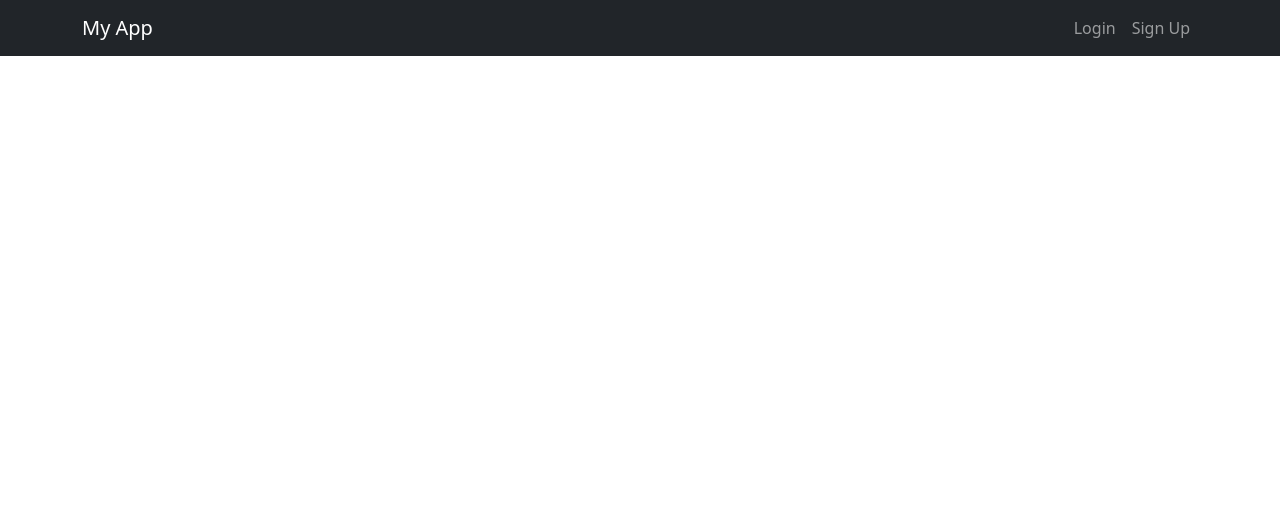
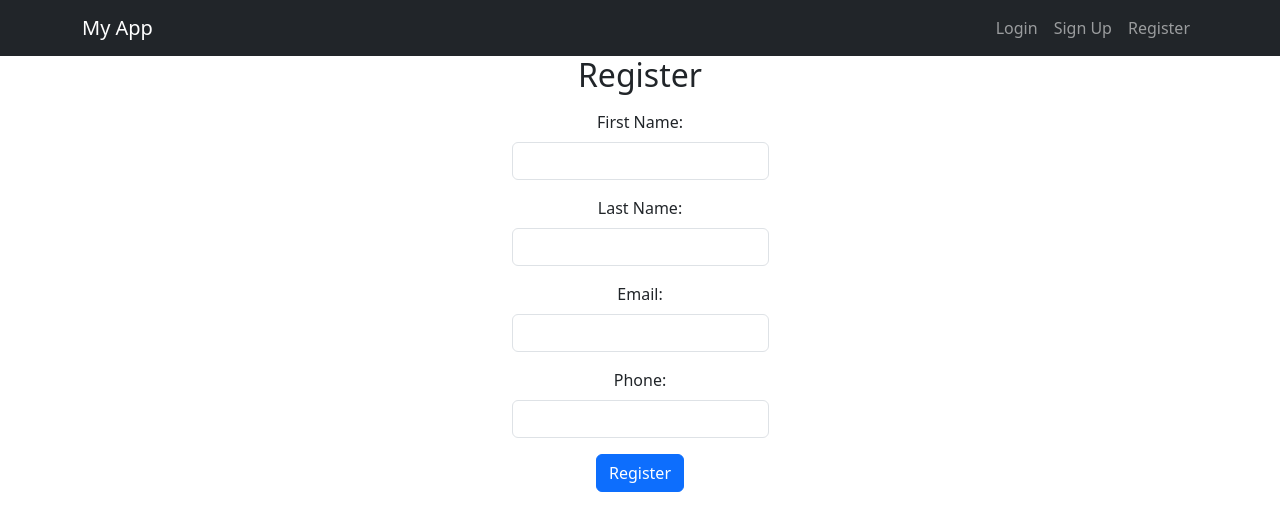
Before and after one commit to jemaso26/tigital-frontend, an Angular app: page /register in a window 1280 px wide. Before the commit this address led to /. Shown: the top 530 px of the page. Built offline with nearby package versions, Linux system fonts and the light colour scheme.

Commit message:
feat(user): register WIP

```diff
--- a/src/app/app-routing.module.ts
+++ b/src/app/app-routing.module.ts
@@ -2,11 +2,13 @@ import { NgModule } from '@angular/core';
 import { RouterModule, Routes } from '@angular/router';
 import { LoginComponent } from './login/login.component';
 import { SignupComponent } from './signup/signup.component';
+import { RegisterProfileComponent } from './register-profile/register-profile.component';
 
 const routes: Routes = [
   { path: '', redirectTo: 'login', pathMatch: 'full' },
   { path: 'login', component: LoginComponent },
   { path: 'signup', component: SignupComponent },
+  { path: 'register', component: RegisterProfileComponent },
 ];
 
 @NgModule({
--- a/src/app/app.component.html
+++ b/src/app/app.component.html
@@ -8,6 +8,9 @@
       <li class="nav-item">
         <a class="nav-link" routerLink="/signup">Sign Up</a>
       </li>
+      <li class="nav-item">
+        <a class="nav-link" routerLink="/register">Register</a>
+      </li>
       <!-- Add other navigation items here -->
     </ul>
   </div>
--- a/src/app/app.module.ts
+++ b/src/app/app.module.ts
@@ -7,13 +7,15 @@ import { LoginComponent } from './login/login.component';
 import { FormsModule } from '@angular/forms';
 import { HttpClientModule } from '@angular/common/http';
 import { SignupComponent } from './signup/signup.component';
+import { RegisterProfileComponent } from './register-profile/register-profile.component';
 
 
 @NgModule({
   declarations: [
     AppComponent,
     LoginComponent,
-    SignupComponent
+    SignupComponent,
+    RegisterProfileComponent
   ],
   imports: [
     BrowserModule,
--- /dev/null
+++ b/src/app/register-profile/register-profile.component.html
@@ -0,0 +1,24 @@
+<div class="register-profile-container d-flex justify-content-center align-items-center">
+  <div class="text-center">
+    <h2 class="mb-3">Register</h2>
+    <form (ngSubmit)="onSubmit()">
+      <div class="mb-3">
+        <label for="first_name" class="form-label">First Name:</label>
+        <input type="text" id="first_name" name="first_name" [(ngModel)]="user.firstName" class="form-control" required>
+      </div>
+      <div class="mb-3">
+        <label for="last_name" class="form-label">Last Name:</label>
+        <input type="text" id="last_name" name="last_name" [(ngModel)]="user.lastName" class="form-control" required>
+      </div>
+      <div class="mb-3">
+        <label for="email" class="form-label">Email:</label>
+        <input type="email" id="email" name="email" [(ngModel)]="user.email" class="form-control" required>
+      </div>
+      <div class="mb-3">
+        <label for="phone" class="form-label">Phone:</label>
+        <input type="tel" id="phone" name="phone" [(ngModel)]="user.phone" class="form-control" required>
+      </div>
+      <button type="submit" class="btn btn-primary">Register</button>
+    </form>
+  </div>
+</div>
--- /dev/null
+++ b/src/app/register-profile/register-profile.component.ts
@@ -0,0 +1,24 @@
+import { Component } from '@angular/core';
+import { UserService } from '../user.service';
+import { UserModel } from '../shared/models/UserModel';
+
+
+@Component({
+  selector: 'app-register-profile',
+  templateUrl: './register-profile.component.html',
+  styleUrls: ['./register-profile.component.css']
+})
+export class RegisterProfileComponent {
+  user = new UserModel({firstName:'', lastName:'',phone:'',email:''});
+
+  constructor(private userService: UserService) { }
+
+  onSubmit() {
+    // Call the service to register the user
+    this.userService.register(this.user).subscribe(response => {
+      console.log('User registered successfully', response);
+    }, error => {
+      console.error('Error registering user', error);
+    });
+  }
+}
--- /dev/null
+++ b/src/app/shared/models/UserModel.ts
@@ -0,0 +1,43 @@
+export class UserModel {
+    private _firstName: String;
+    private _lastName: String;
+    private _email: String;
+    private _phone: String;
+
+    constructor (opts: {firstName: String, lastName: String, email:String, phone: string}) {
+        this._lastName = opts.lastName;
+        this._firstName = opts.firstName;
+        this._email = opts.email;
+        this._phone = opts.phone;
+    }
+
+
+    public get firstName(): String {
+        return this._firstName;
+    }
+    public set firstName(value: String) {
+        this._firstName = value;
+    }
+
+
+    public get lastName(): String {
+        return this._lastName;
+    }
+    public set lastName(value: String) {
+        this._lastName = value;
+    }
+
+    public get email(): String {
+        return this._email;
+    }
+    public set email(value: String) {
+        this._email = value;
+    }
+
+    public get phone(): String {
+        return this._phone;
+    }
+    public set phone(value: String) {
+        this._phone = value;
+    }
+}
--- /dev/null
+++ b/src/app/user.service.ts
@@ -0,0 +1,24 @@
+import { HttpClient, HttpHeaders } from '@angular/common/http';
+import { Injectable } from '@angular/core';
+import { Observable } from 'rxjs';
+import { UserModel } from './shared/models/UserModel';
+
+@Injectable({
+  providedIn: 'root'
+})
+export class UserService {
+
+  private apiUrl = 'https://localhost:8080/api/v1/auth';
+  private token = "dsfd";
+
+  constructor(private http: HttpClient) {}
+
+  register(user: UserModel): Observable<any> {
+    const headers = new HttpHeaders({
+      Authorization: 'Bearer ' + this.token,
+      'Content-Type': 'application/json'
+    });
+
+    return this.http.post(this.apiUrl, user, { headers });
+  }
+}
```
Also changed, not shown: src/app/register-profile/register-profile.component.css (added), 2 other files (tests, documents, lock files or other folders).
